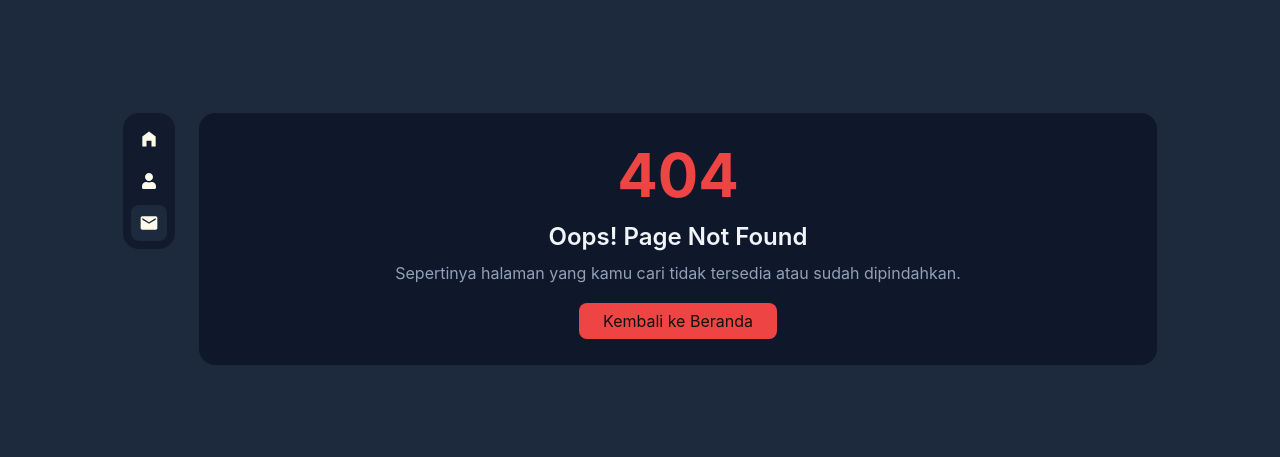
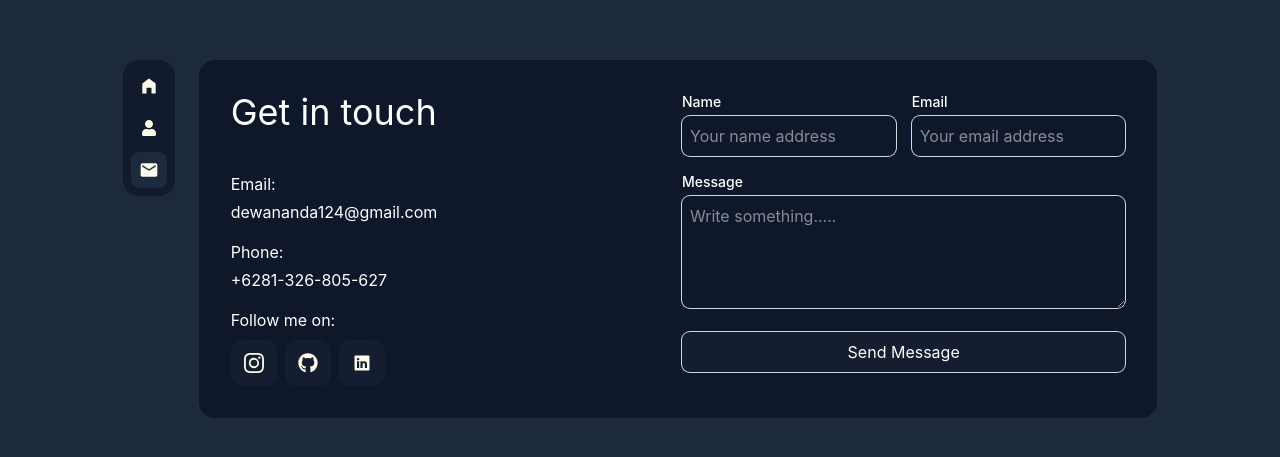
Before and after one commit to dewa-nanda/portofolio-d, a Next.js app: page /contact in a window 1280 px wide. Before the commit this address had no page. Shown: the part 161-618 px from the top of the page. Built offline with nearby package versions, Linux system fonts and the light colour scheme.

Commit message:
feat: add contact page

```diff
--- a/package.json
+++ b/package.json
@@ -9,12 +9,15 @@
     "lint": "eslint"
   },
   "dependencies": {
+    "@hookform/resolvers": "^5.2.2",
     "clsx": "^2.1.1",
     "motion": "^12.23.22",
     "next": "15.5.4",
     "react": "19.1.0",
     "react-dom": "19.1.0",
-    "react-icons": "^5.5.0"
+    "react-hook-form": "^7.63.0",
+    "react-icons": "^5.5.0",
+    "zod": "^4.1.11"
   },
   "devDependencies": {
     "@eslint/eslintrc": "^3",
--- /dev/null
+++ b/src/app/(homepage)/contact/page.tsx
@@ -0,0 +1,7 @@
+import Contact from "@/components/pages/Contact";
+
+const page = () => {
+  return <Contact />;
+};
+
+export default page;
--- /dev/null
+++ b/src/components/pages/Contact.tsx
@@ -0,0 +1,125 @@
+"use client";
+
+import { motion } from "motion/react";
+import Card from "../ui/Card";
+import Link from "next/link";
+import ContactData from "@/lib/data/contact";
+import { useForm } from "react-hook-form";
+import { TFormContact, TFormContactSchema } from "@/types/form/FormContact";
+import { zodResolver } from "@hookform/resolvers/zod";
+import FormField from "../ui/FormField";
+
+const Contact = () => {
+  const personalContact = ContactData.personalContact();
+  const socialMedia = ContactData.socialMedia();
+
+  const {
+    register,
+    handleSubmit,
+    formState: { errors },
+  } = useForm({
+    resolver: zodResolver(TFormContactSchema),
+  });
+
+  function onSubmit(data: TFormContact) {
+    const emailTo = "dewananda124@gmail.com";
+    const subject = encodeURIComponent(`Halo salam kenal saya ${data.name}`);
+    const body = encodeURIComponent(data.message);
+
+    window.location.href = `mailto:${emailTo}?subject=${subject}&body=${body}`;
+  }
+
+  return (
+    <motion.div
+      initial={{ opacity: 0, y: 50 }}
+      animate={{ opacity: 1, y: 0 }}
+      transition={{ duration: 0.6, ease: "easeOut" }}
+    >
+      <div className="flex flex-col md:flex-row gap-2 text-white">
+        <div className="w-full md:w-1/2">
+          <h1 className="text-4xl">Get in touch</h1>
+
+          <div className="flex flex-col gap-4 mt-10">
+            {personalContact.map((v, k) => (
+              <div
+                className="flex flex-col gap-1"
+                key={`perconal-contact-${k}`}
+              >
+                <h3>{v.label}</h3>
+                <p>{v.value}</p>
+              </div>
+            ))}
+
+            <div>
+              <h3>Follow me on:</h3>
+              <div className="flex gap-2">
+                {socialMedia.map((v, k) => {
+                  const Icon = v.icon.name;
+
+                  return (
+                    <Link
+                      href={v.link}
+                      target="_blank"
+                      className="w-fit"
+                      key={`social-media-${k}`}
+                    >
+                      <Card className="mt-2 bg-[#151e30] w-fit p-1 border border-transparent transition-all duration-300 ease-in-out hover:-translate-y-1 hover:border-[#ef4444]">
+                        <Icon
+                          size={v.icon.size}
+                          className={`${v.icon.style}`}
+                        />
+                      </Card>
+                    </Link>
+                  );
+                })}
+              </div>
+            </div>
+          </div>
+        </div>
+
+        <div className="w-full md:w-1/2">
+          <form onSubmit={handleSubmit(onSubmit)}>
+            <div className="flex flex-col sm:flex-row gap-4">
+              <FormField
+                className="w-full sm:w-1/2"
+                placeholder="Your name address"
+                name="name"
+                label="Name"
+                register={register}
+                errors={errors}
+              />
+
+              <FormField
+                className="w-full sm:w-1/2"
+                placeholder="Your email address"
+                name="email"
+                label="Email"
+                register={register}
+                errors={errors}
+              />
+            </div>
+
+            <FormField
+              className="w-full mt-4"
+              placeholder="Write something....."
+              name="message"
+              label="Message"
+              type="textarea"
+              register={register}
+              errors={errors}
+            />
+
+            <button
+              className="w-full mt-6 rounded-lg p-2 bg-[#151e30] text-white ring-1 ring-gray-300 hover:bg-[#1f2a44] transition-colors hover:cursor-pointer"
+              type="submit"
+            >
+              Send Message
+            </button>
+          </form>
+        </div>
+      </div>
+    </motion.div>
+  );
+};
+
+export default Contact;
--- /dev/null
+++ b/src/components/ui/FormField.tsx
@@ -0,0 +1,65 @@
+import { UseFormRegister, FieldErrors, Path } from "react-hook-form";
+
+interface FormFieldProps<T extends Record<string, any>> {
+  name: Path<T>;
+  label: string;
+  placeholder?: string;
+  type?: "text" | "email" | "password" | "number" | "tel" | "textarea";
+  register: UseFormRegister<T>;
+  errors: FieldErrors<T>;
+  className?: string;
+  required?: boolean;
+  rows?: number;
+}
+
+export default function FormField<T extends Record<string, any>>({
+  name,
+  label,
+  placeholder,
+  type = "text",
+  register,
+  errors,
+  className = "",
+  required = false,
+  rows = 4,
+}: FormFieldProps<T>) {
+  const error = errors[name];
+  const errorMessage = error?.message as string | undefined;
+
+  const baseInputClasses = `ring-1 focus:ring-2 focus:outline-none rounded-lg p-2 w-full transition-all ${
+    error
+      ? "ring-[#ef4444] focus:ring-[#ef4444]"
+      : "ring-gray-300 focus:ring-cyan-400"
+  }`;
+
+  return (
+    <div className={`flex flex-col gap-1 h-fit ${className}`}>
+      <label htmlFor={name} className="text-sm font-medium">
+        {label}
+        {required && <span className="text-[#ef4444] ml-1">*</span>}
+      </label>
+
+      {type === "textarea" ? (
+        <textarea
+          id={name}
+          className={`${baseInputClasses} resize-y`}
+          placeholder={placeholder}
+          rows={rows}
+          {...register(name)}
+        />
+      ) : (
+        <input
+          id={name}
+          type={type}
+          className={baseInputClasses}
+          placeholder={placeholder}
+          {...register(name)}
+        />
+      )}
+
+      {errorMessage && (
+        <span className="text-[#ef4444] text-sm">{errorMessage}</span>
+      )}
+    </div>
+  );
+}
--- /dev/null
+++ b/src/lib/data/contact.ts
@@ -0,0 +1,63 @@
+import { IconType } from "react-icons";
+import { BsInstagram } from "react-icons/bs";
+import { FaGithub } from "react-icons/fa";
+import { IoLogoLinkedin } from "react-icons/io";
+
+type PersonalContact = {
+  label: string;
+  value: string;
+};
+
+type SocialMedia = {
+  title: string;
+  icon: {
+    name: IconType;
+    size: number;
+    style?: string;
+  };
+  link: string;
+};
+
+export default class ContactData {
+  static personalContact(): PersonalContact[] {
+    return [
+      {
+        label: "Email:",
+        value: "dewananda124@gmail.com",
+      },
+      {
+        label: "Phone:",
+        value: "+6281-326-805-627",
+      },
+    ];
+  }
+
+  static socialMedia(): SocialMedia[] {
+    return [
+      {
+        title: "Instagram",
+        icon: {
+          name: BsInstagram,
+          size: 20,
+        },
+        link: "https://www.instagram.com/dewa_ndn/",
+      },
+      {
+        title: "Github",
+        icon: {
+          name: FaGithub,
+          size: 20,
+        },
+        link: "https://github.com/dewa-nanda",
+      },
+      {
+        title: "Linkedin",
+        icon: {
+          name: IoLogoLinkedin,
+          size: 20,
+        },
+        link: "https://www.linkedin.com/in/dewa-putra-hernanda/",
+      },
+    ];
+  }
+}
--- /dev/null
+++ b/src/types/form/FormContact.ts
@@ -0,0 +1,15 @@
+import { z } from "zod";
+
+export type TFormContact = {
+  email: string;
+  name: string;
+  message: string;
+};
+
+export const TFormContactSchema = z.object({
+  email: z.email("Email is required"),
+  name: z.string().min(2, "Name is required"),
+  message: z.string().min(2, "Message is required"),
+});
+
+export type FormContactSchemaType = z.infer<typeof TFormContactSchema>;
```
Also changed, not shown: 1 other file (tests, documents, lock files or other folders).
